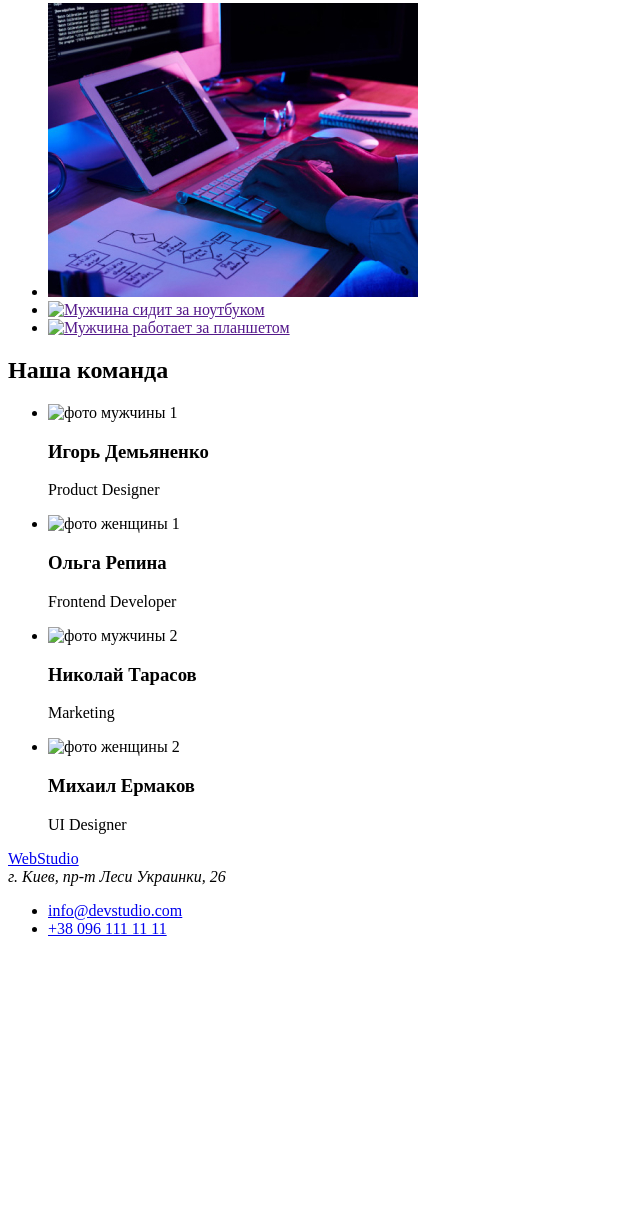
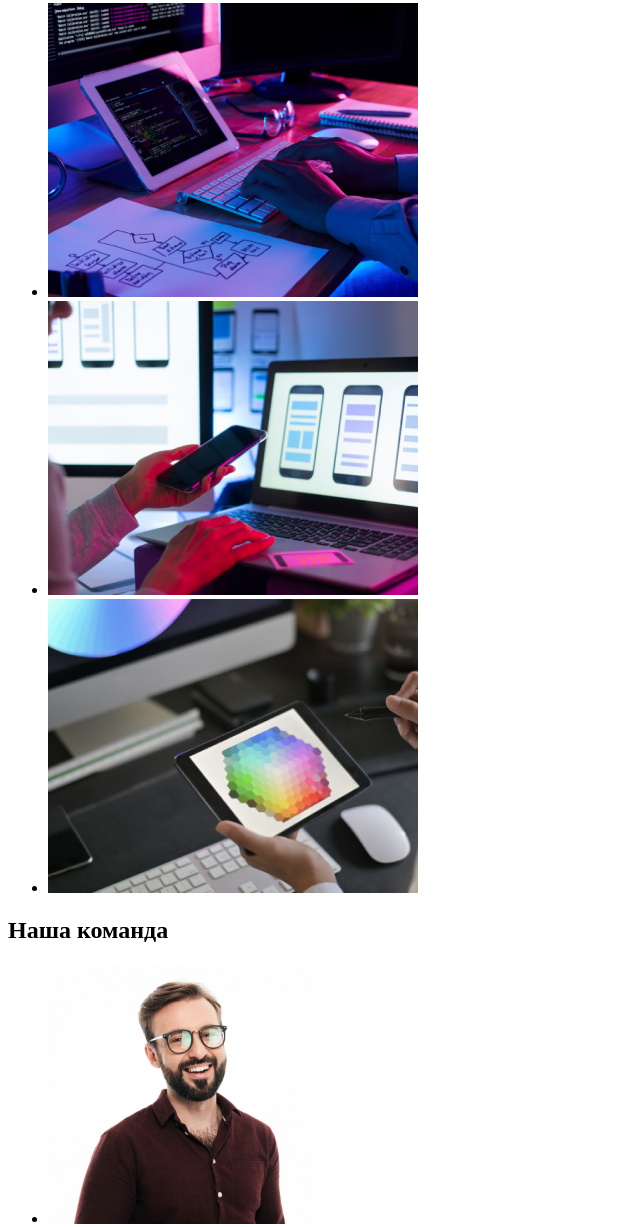
Before and after one commit to rimma-fe/goit-markup-hw-01, a plain HTML site: page index.html in a window 1280 px wide. Shown: the part 677-1904 px from the top of the page, without its empty margins (0-640 px from the left). Before the commit the page ends 1631 px from the top, so only its background shows below. Drawn offline with Linux system fonts and the light colour scheme.

Commit message:
renaimed images

```diff
--- a/index.html
+++ b/index.html
@@ -52,15 +52,15 @@
           <ul>
             <li>
                 <a href="">
-                    <img src="./images/img.jpg" alt="Мужчина набирает код на планшете с бесповодной клавиатурой"/></a>
+                    <img src="./images/man.jpg" alt="Мужчина набирает код на планшете с бесповодной клавиатурой"/></a>
             </li>
             <li>
                 <a href="">
-                    <img src="./images/img(2).jpg" alt="Мужчина сидит за ноутбуком"/></a>
+                    <img src="./images/man-2.jpg" alt="Мужчина сидит за ноутбуком"/></a>
             </li>
             <li>
                 <a href="">
-                    <img src="./images/img(3).jpg" alt="Мужчина работает за планшетом"/></a>
+                    <img src="./images/man-3.jpg" alt="Мужчина работает за планшетом"/></a>
             </li>
          </ul>
     </section>
@@ -68,7 +68,7 @@
         <h2>Наша команда</h2>
         <ul>
             <li>
-                <img src="./images/img(4).jpg" alt="фото мужчины 1"
+                <img src="./images/man-4.jpg" alt="фото мужчины 1"
                 width="270"
                 height="260"
                 />
@@ -76,7 +76,7 @@
                 <p lang="en">Product Designer</p>
             </li>
             <li>
-                <img src="./images/img(5).jpg" alt="фото женщины 1"
+                <img src="./images/women.jpg" alt="фото женщины 1"
                 width="270"
                 height="260"
                 />
@@ -84,7 +84,7 @@
                 <p lang="en">Frontend Developer</p>
             </li>
             <li>
-                <img src="./images/img(6).jpg" alt="фото мужчины 2"
+                <img src="./images/man-5.jpg" alt="фото мужчины 2"
                 width="270"
                 height="260"
                 />
@@ -92,7 +92,7 @@
                 <p lang="en">Marketing</p>
             </li>
             <li>
-                <img src="./images/img(7).jpg" alt="фото женщины 2"
+                <img src="./images/man-6.jpg" alt="фото женщины 2"
                 width="270"
                 height="260"
                 />
```
Also changed, not shown: images/man-2.jpg (renamed from images/img (2).jpg), images/man-3.jpg (renamed from images/img (3).jpg), images/man-4.jpg (renamed from images/img (4).jpg), images/man-5.jpg (renamed from images/img (7).jpg), images/man-6.jpg (renamed from images/img (6).jpg), images/man.jpg (renamed from images/img.jpg), images/women.jpg (renamed from images/img (5).jpg).
